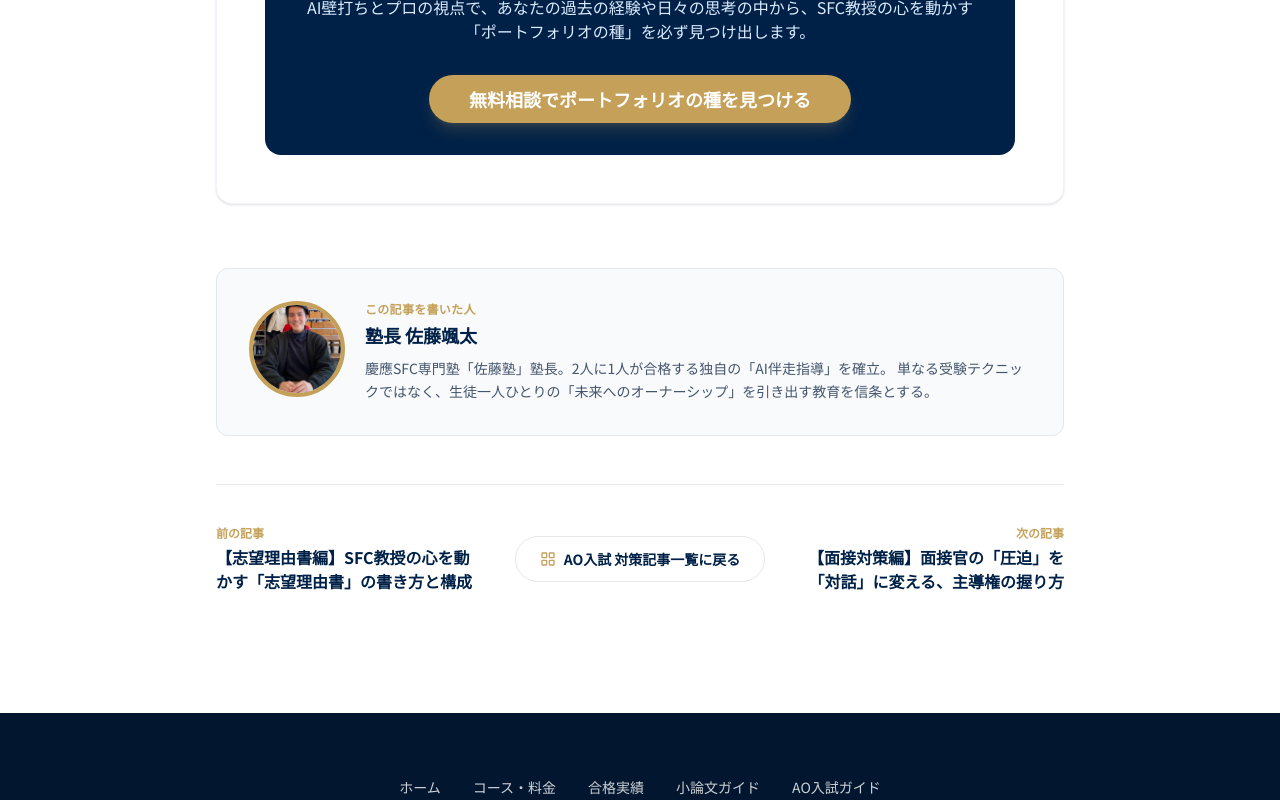
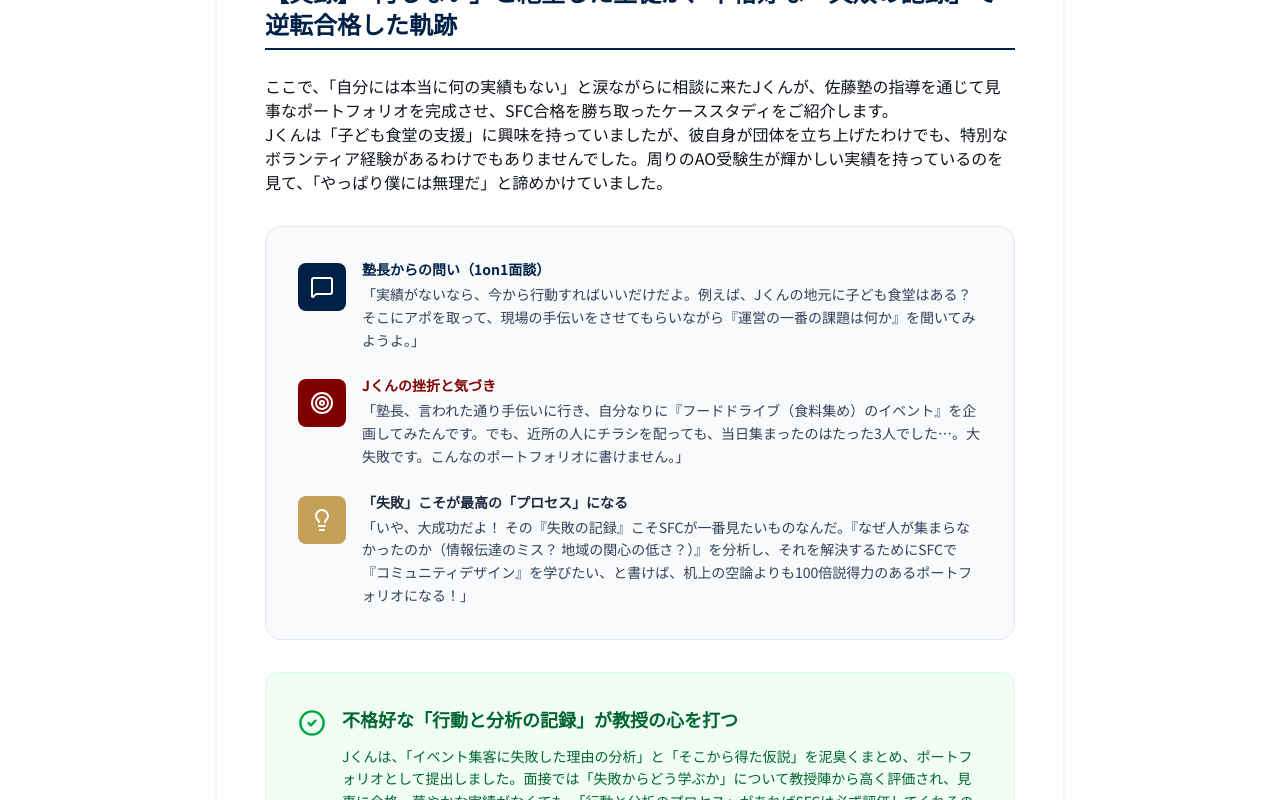
Before and after one commit to sohhhta/v0-sfc-lp, a Next.js app: page /ao-guide/portfolio in a window 1280 px wide. Shown: the part 2300-3100 px from the top of the page. Built offline with nearby package versions, Linux system fonts and the light colour scheme.

Commit message:
feat: add success story section to portfolio page
Co-authored-by: sohhhta <241413185+sohhhta@users.noreply.github.com>

```diff
--- a/app/ao-guide/portfolio/page.tsx
+++ b/app/ao-guide/portfolio/page.tsx
@@ -1,7 +1,8 @@
 import { Metadata } from "next";
-import { ArticleHeader, ArticleContainer, AuthorBox, ArticleNavigation, TableOfContents } from "@/components/article-ui";
+import { ArticleHeader, ArticleContainer, AuthorBox, ArticleNavigation } from "@/components/article-ui";
+import { TableOfContents } from "@/components/table-of-contents";
 import { Button } from "@/components/ui/button";
-import { FileText, Lightbulb } from "lucide-react";
+import { FileText, Lightbulb, MessageSquare, Target, CheckCircle2 } from "lucide-react";
 import Link from "next/link";
 
 const articleTitle = "【任意提出資料編】「活動実績ゼロ」からでも勝負できるポートフォリオの作り方";
@@ -15,7 +16,7 @@ export const metadata: Metadata = {
     description: articleDescription,
     images: [
       {
-        url: `https://www.sfc-satojuku.com/api/og?title=${encodeURIComponent(articleTitle)}`,
+        url: `https://www.sfc-satojuku.com/api/og?title=${encodeURIComponent("【任意提出資料編】活動実績ゼロからでも勝負できるポートフォリオの作り方")}`,
         width: 1200,
         height: 630,
         alt: articleTitle,
@@ -26,13 +27,14 @@ export const metadata: Metadata = {
     card: "summary_large_image",
     title: `${articleTitle} | 佐藤塾`,
     description: articleDescription,
-    images: [`https://www.sfc-satojuku.com/api/og?title=${encodeURIComponent(articleTitle)}`],
+    images: [`https://www.sfc-satojuku.com/api/og?title=${encodeURIComponent("【任意提出資料編】活動実績ゼロからでも勝負できるポートフォリオの作り方")}`],
   },
 };
 
 const tocItems = [
   { id: "section-1", title: "1. 「結果」ではなく「プロセス」を視覚化する" },
   { id: "section-2", title: "2. いますぐ始められる「3つの行動実績」" },
+  { id: "section-3", title: "【実録】「何もない」と絶望した生徒が、不格好な「失敗の記録」で逆転合格した軌跡" }
 ];
 
 export default function PortfolioPage() {
@@ -119,6 +121,60 @@ export default function PortfolioPage() {
               </li>
             </ul>
 
+            {/* --- ここから加筆セクション --- */}
+            <h2 id="section-3" className="text-2xl font-bold text-[#002147] border-b-2 border-[#002147] pb-2 mt-16 mb-6">
+              【実録】「何もない」と絶望した生徒が、不格好な「失敗の記録」で逆転合格した軌跡
+            </h2>
+            <p>
+              ここで、「自分には本当に何の実績もない」と涙ながらに相談に来たJくんが、佐藤塾の指導を通じて見事なポートフォリオを完成させ、SFC合格を勝ち取ったケーススタディをご紹介します。
+            </p>
+            <p>
+              Jくんは「子ども食堂の支援」に興味を持っていましたが、彼自身が団体を立ち上げたわけでも、特別なボランティア経験があるわけでもありませんでした。周りのAO受験生が輝かしい実績を持っているのを見て、「やっぱり僕には無理だ」と諦めかけていました。
+            </p>
+
+            <div className="bg-slate-50 p-6 md:p-8 rounded-2xl border border-slate-200 my-8 space-y-6">
+              <div className="flex items-start">
+                <div className="bg-[#002147] text-white p-3 rounded-lg mr-4 flex-shrink-0 mt-1">
+                  <MessageSquare size={24} />
+                </div>
+                <div>
+                  <p className="text-sm font-bold text-[#002147] mb-1">塾長からの問い（1on1面談）</p>
+                  <p className="text-slate-700 text-sm leading-relaxed m-0">「実績がないなら、今から行動すればいいだけだよ。例えば、Jくんの地元に子ども食堂はある？ そこにアポを取って、現場の手伝いをさせてもらいながら『運営の一番の課題は何か』を聞いてみようよ。」</p>
+                </div>
+              </div>
+
+              <div className="flex items-start">
+                <div className="bg-[#800000] text-white p-3 rounded-lg mr-4 flex-shrink-0 mt-1">
+                  <Target size={24} />
+                </div>
+                <div>
+                  <p className="text-sm font-bold text-[#800000] mb-1">Jくんの挫折と気づき</p>
+                  <p className="text-slate-700 text-sm leading-relaxed m-0">「塾長、言われた通り手伝いに行き、自分なりに『フードドライブ（食料集め）のイベント』を企画してみたんです。でも、近所の人にチラシを配っても、当日集まったのはたった3人でした…。大失敗です。こんなのポートフォリオに書けません。」</p>
+                </div>
+              </div>
+
+              <div className="flex items-start">
+                <div className="bg-[#C5A059] text-white p-3 rounded-lg mr-4 flex-shrink-0 mt-1">
+                  <Lightbulb size={24} />
+                </div>
+                <div>
+                  <p className="text-sm font-bold text-slate-800 mb-1">「失敗」こそが最高の「プロセス」になる</p>
+                  <p className="text-slate-700 text-sm leading-relaxed m-0">「いや、大成功だよ！ その『失敗の記録』こそSFCが一番見たいものなんだ。『なぜ人が集まらなかったのか（情報伝達のミス？ 地域の関心の低さ？）』を分析し、それを解決するためにSFCで『コミュニティデザイン』を学びたい、と書けば、机上の空論よりも100倍説得力のあるポートフォリオになる！」</p>
+                </div>
+              </div>
+            </div>
+
+            <div className="bg-green-50 p-6 md:p-8 rounded-xl border border-green-100 my-8 flex items-start">
+              <CheckCircle2 className="text-green-600 mr-4 mt-1 flex-shrink-0" size={28} />
+              <div>
+                <h4 className="text-green-800 font-bold text-lg mt-0 mb-3">不格好な「行動と分析の記録」が教授の心を打つ</h4>
+                <p className="text-sm text-green-800 mb-0 leading-relaxed">
+                  Jくんは、「イベント集客に失敗した理由の分析」と「そこから得た仮説」を泥臭くまとめ、ポートフォリオとして提出しました。面接では「失敗からどう学ぶか」について教授陣から高く評価され、見事に合格。華やかな実績がなくても、「行動と分析のプロセス」があればSFCは必ず評価してくれるのです。
+                </p>
+              </div>
+            </div>
+            {/* --- ここまで加筆セクション --- */}
+
             <div className="bg-[#002147] text-white p-8 rounded-2xl mt-12 text-center">
               <h3 className="text-2xl font-bold mb-4 font-serif text-white">「あなただけの思考プロセス」を武器にする</h3>
               <p className="mb-8 text-blue-100 text-sm md:text-base">
@@ -131,6 +187,7 @@ export default function PortfolioPage() {
                 </Button>
               </Link>
             </div>
+
           </div>
         </div>
 
```
